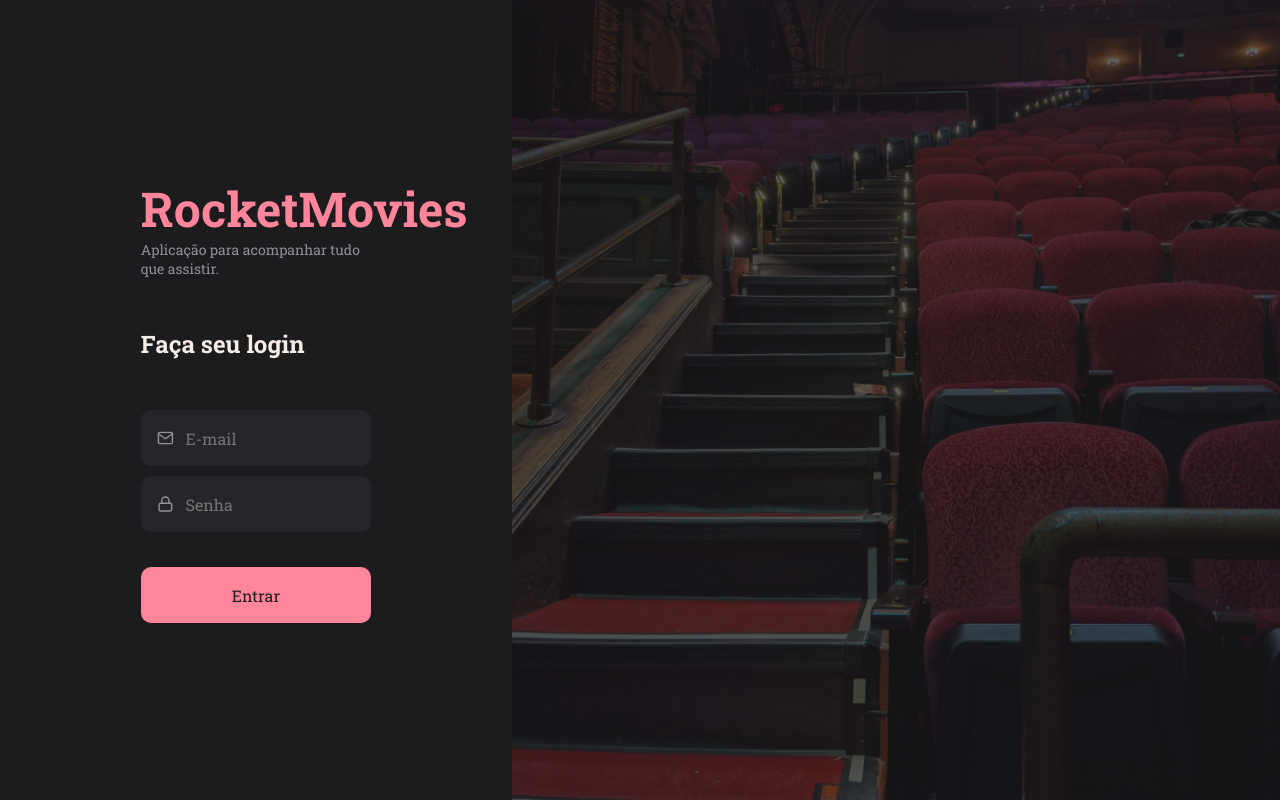
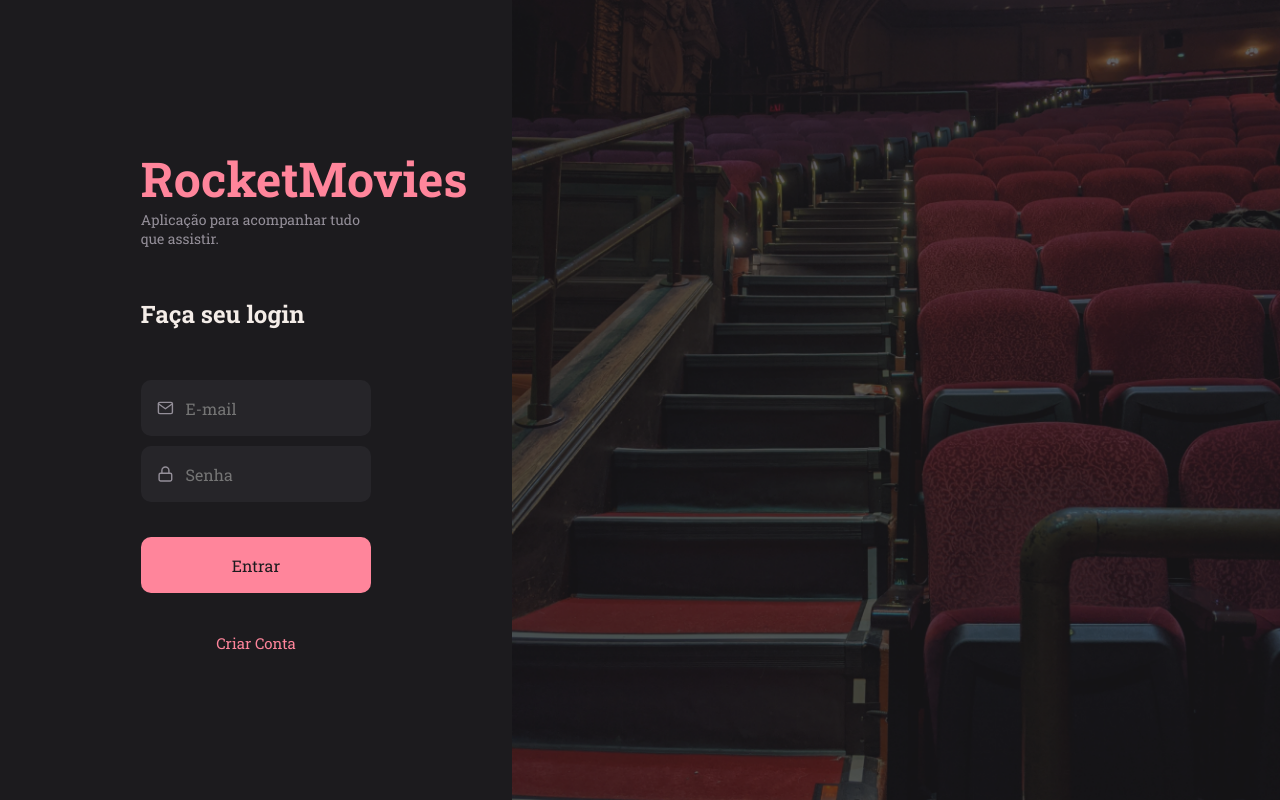
Before and after one commit to lucasfreittas/RocketFlix-Front, a React (Vite) app: page / in a window 1280 px wide. Built offline with nearby package versions, Linux system fonts and the light colour scheme.

Commit message:
Sing In Page

```diff
--- /dev/null
+++ b/src/Components/TextLink/index.jsx
@@ -0,0 +1,9 @@
+import { Container } from './styles';
+
+export function TextLink({title}){
+    return(
+        <Container>
+            {title}
+        </Container>
+    )
+}
--- /dev/null
+++ b/src/Components/TextLink/styles.js
@@ -0,0 +1,9 @@
+import styled from 'styled-components';
+
+export const Container = styled.div`
+  width: 100%;
+  text-align: center;
+  font-weight: normal;
+  font-size: 15px;
+  color:${({theme}) => theme.COLORS.PINK};
+`;
--- a/src/Pages/SingIn/index.jsx
+++ b/src/Pages/SingIn/index.jsx
@@ -2,8 +2,9 @@ import { Container, Form, Photo } from './styles';
 import { FiMail, FiLock } from "react-icons/fi";
 import { Link } from 'react-router-dom';
 
-import { Input } from '../../Components/Input'
-import { Button } from '../../Components/Button'
+import { Input } from '../../Components/Input';
+import { Button } from '../../Components/Button';
+import { TextLink } from '../../Components/TextLink'
 
 export function SingIn(){
     return(
@@ -16,6 +17,11 @@ export function SingIn(){
                 <Input type='email' icon={FiMail} placeholder='E-mail' />
                 <Input type='password' icon={FiLock} placeholder='Senha' />
                 <Button title='Entrar'/>
+                <Link to='/register'>
+                    <div className="TextLink">
+                    <TextLink title='Criar Conta'/>
+                    </div>
+                </Link>
             </Form>
 
             <Photo/>
--- a/src/Pages/SingIn/styles.js
+++ b/src/Pages/SingIn/styles.js
@@ -47,7 +47,11 @@ export const Form = styled.div`
       margin-bottom: 50px;
     }
 
-    > Button{
+    > button{
       margin-top: 25px;
     }
+
+    .TextLink{
+      margin-top: 40px;
+    }
 `;
```
